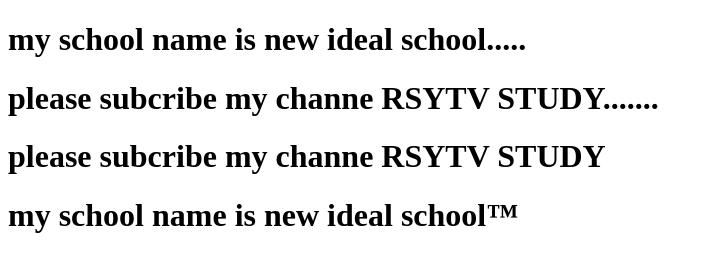
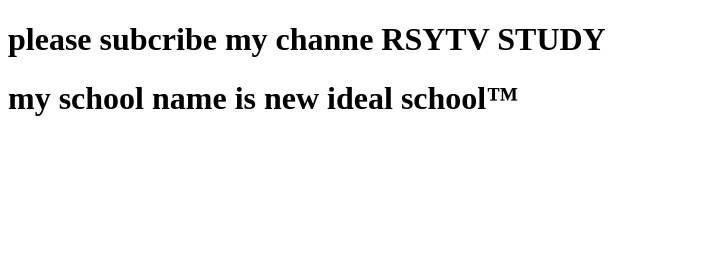
Before and after one commit to htmlsuraj/suraj-rsytv, a plain HTML site: page contract.html in a window 1280 px wide. Shown: the whole page, without its empty margins (0-713 px from the left). Drawn offline with Linux system fonts and the light colour scheme.

Commit message:
Update contract.html

```diff
--- a/contract.html
+++ b/contract.html
@@ -2,8 +2,7 @@
 <html>
 
 <body>
-<h1>my school name is new ideal school.....</h1>
-<h1>please subcribe my channe RSYTV STUDY.......</h1>
+
 
 <h1>please subcribe my channe RSYTV STUDY</h1>
 <h1>my school name is new ideal school™</h1>
```
